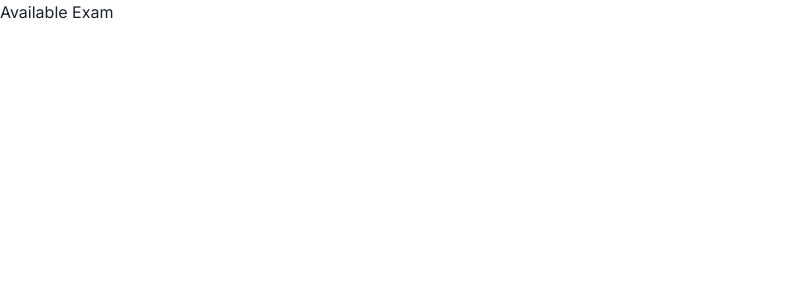
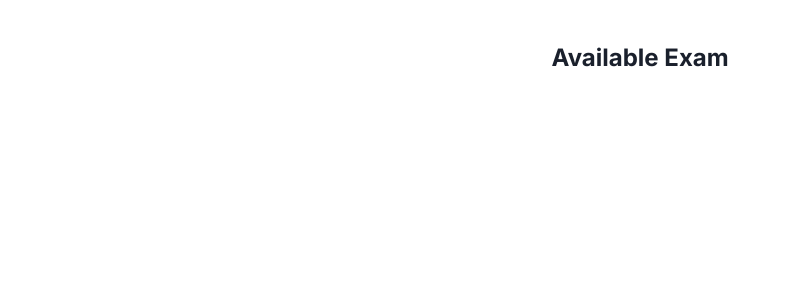
Before and after one commit to pmwatt/devclub-proj, a Next.js app: page / in a window 1280 px wide. Shown: the top 300 px of the page, without its empty margins (0-790 px from the left). Built offline with nearby package versions, Linux system fonts and the light colour scheme.

Commit message:
set h1 style and body flex display

```diff
--- a/app/globals.css
+++ b/app/globals.css
@@ -17,6 +17,10 @@
 }
 
 body {
+  padding: 20px;
+  display: flex;
+  flex-direction: column;
+  align-items: center;
   color: rgb(var(--foreground-rgb));
   background: linear-gradient(
       to bottom,
@@ -25,3 +29,9 @@ body {
     )
     rgb(var(--background-start-rgb));
 }
+
+h1 {
+  font-size: x-large;
+  font-weight: bolder;
+  padding: 20px;
+}
```
